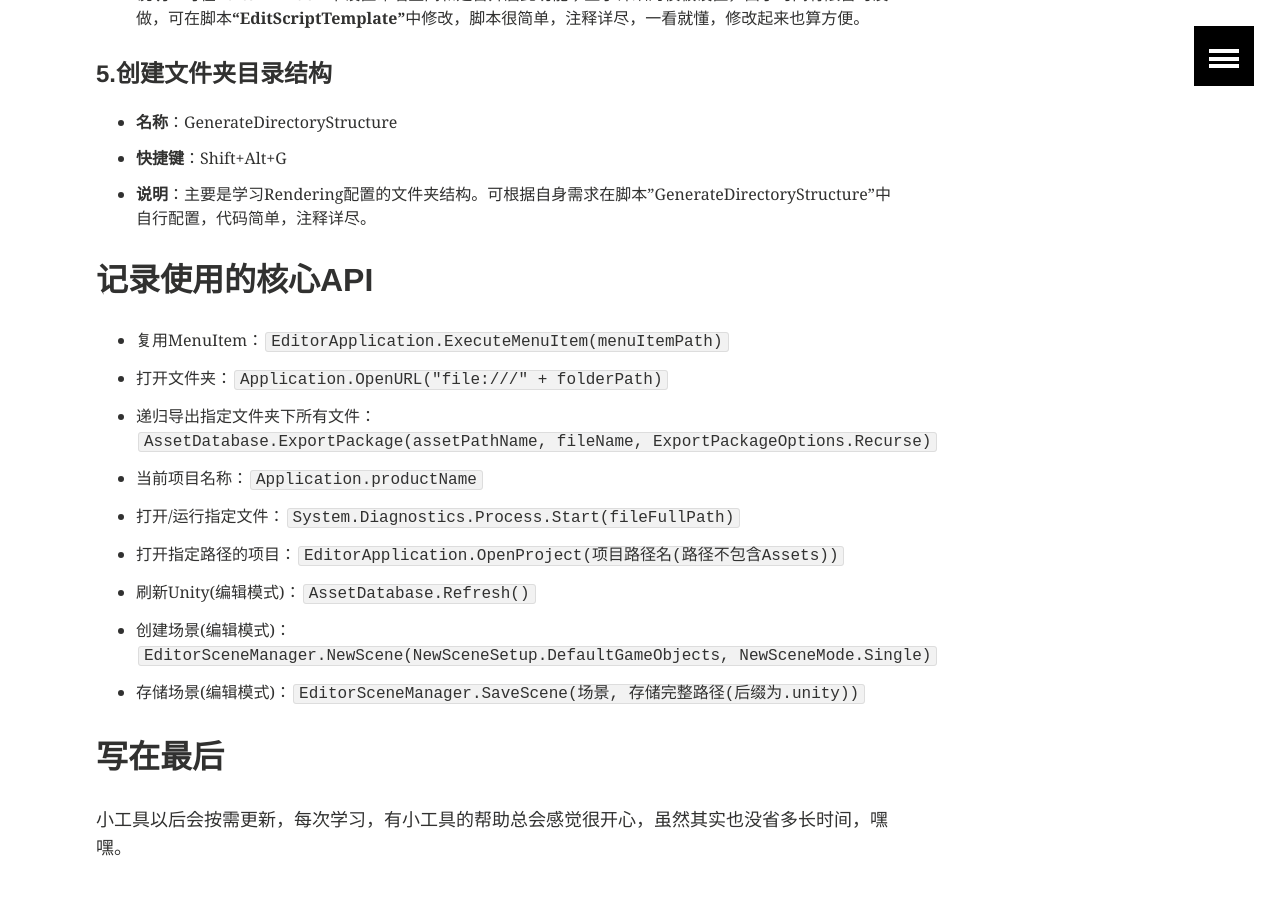
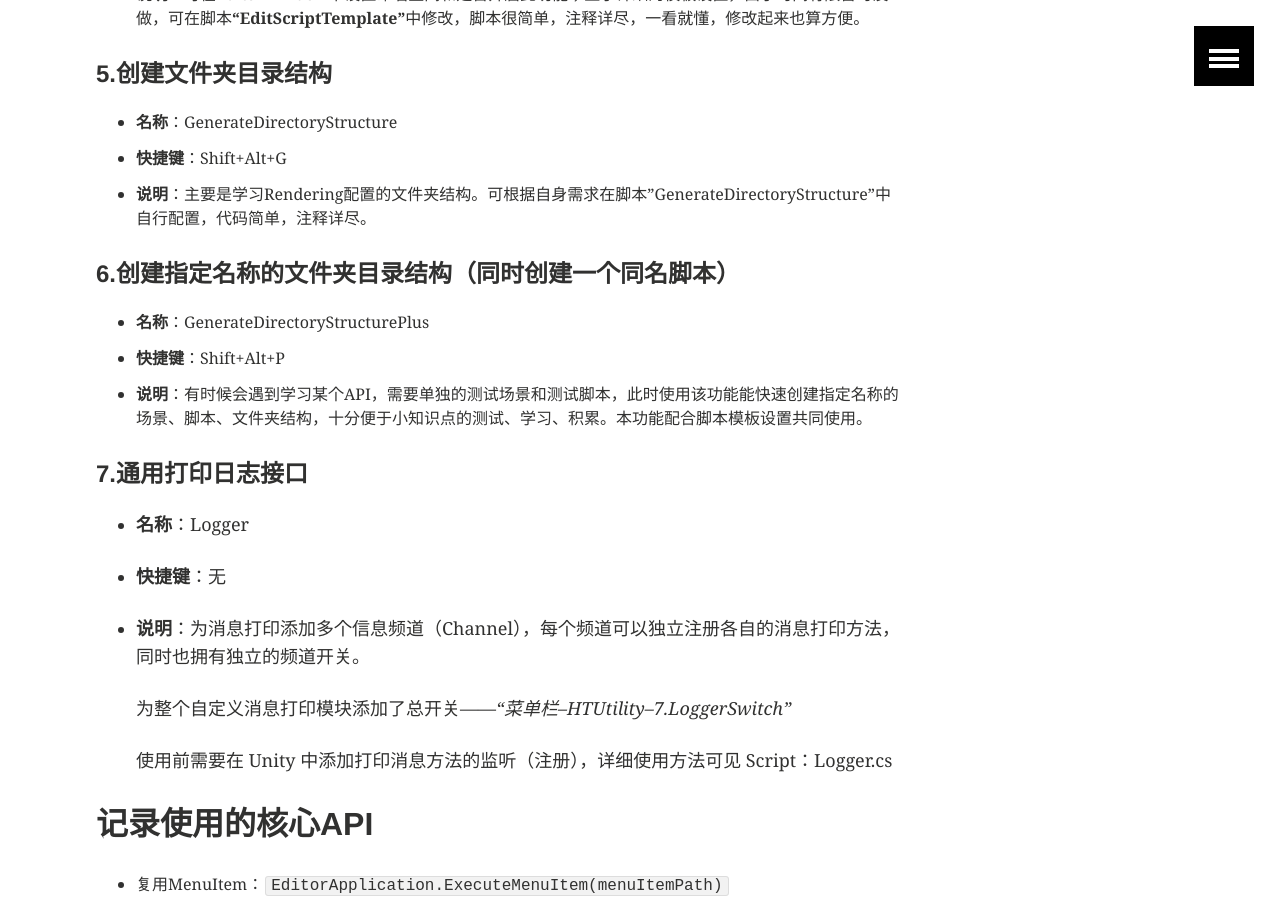
Before and after one commit to HuskyTGame/HuskyTGame.github.io, a Jekyll site: the page built from _posts/framework/2019-09-11-日常学习使用的小工具.md, in a window 1280 px wide and 900 px high, scrolled down 1398 px. Built offline with Jekyll 4.4.1, drawn with Linux system fonts in a browser that asks for light colours.

Commit message:
Update 2019-09-11-日常学习使用的小工具.md

```diff
--- a/_posts/framework/2019-09-11-日常学习使用的小工具.md
+++ b/_posts/framework/2019-09-11-日常学习使用的小工具.md
@@ -46,6 +46,24 @@ image:
 * **快捷键**：Shift+Alt+G
 * **说明**：主要是学习Rendering配置的文件夹结构。可根据自身需求在脚本"GenerateDirectoryStructure"中自行配置，代码简单，注释详尽。
 
+#### 6.创建指定名称的文件夹目录结构（同时创建一个同名脚本）
+
+- **名称**：GenerateDirectoryStructurePlus
+- **快捷键**：Shift+Alt+P
+- **说明**：有时候会遇到学习某个API，需要单独的测试场景和测试脚本，此时使用该功能能快速创建指定名称的场景、脚本、文件夹结构，十分便于小知识点的测试、学习、积累。本功能配合脚本模板设置共同使用。
+
+#### 7.通用打印日志接口
+
+- **名称**：Logger
+
+- **快捷键**：无
+
+- **说明**：为消息打印添加多个信息频道（Channel），每个频道可以独立注册各自的消息打印方法，同时也拥有独立的频道开关。
+
+  为整个自定义消息打印模块添加了总开关——*“菜单栏--HTUtility--7.LoggerSwitch”*
+
+  使用前需要在 Unity 中添加打印消息方法的监听（注册），详细使用方法可见 Script：Logger.cs
+
 ## 记录使用的核心API
 
 * 复用MenuItem：`EditorApplication.ExecuteMenuItem(menuItemPath)`
```
